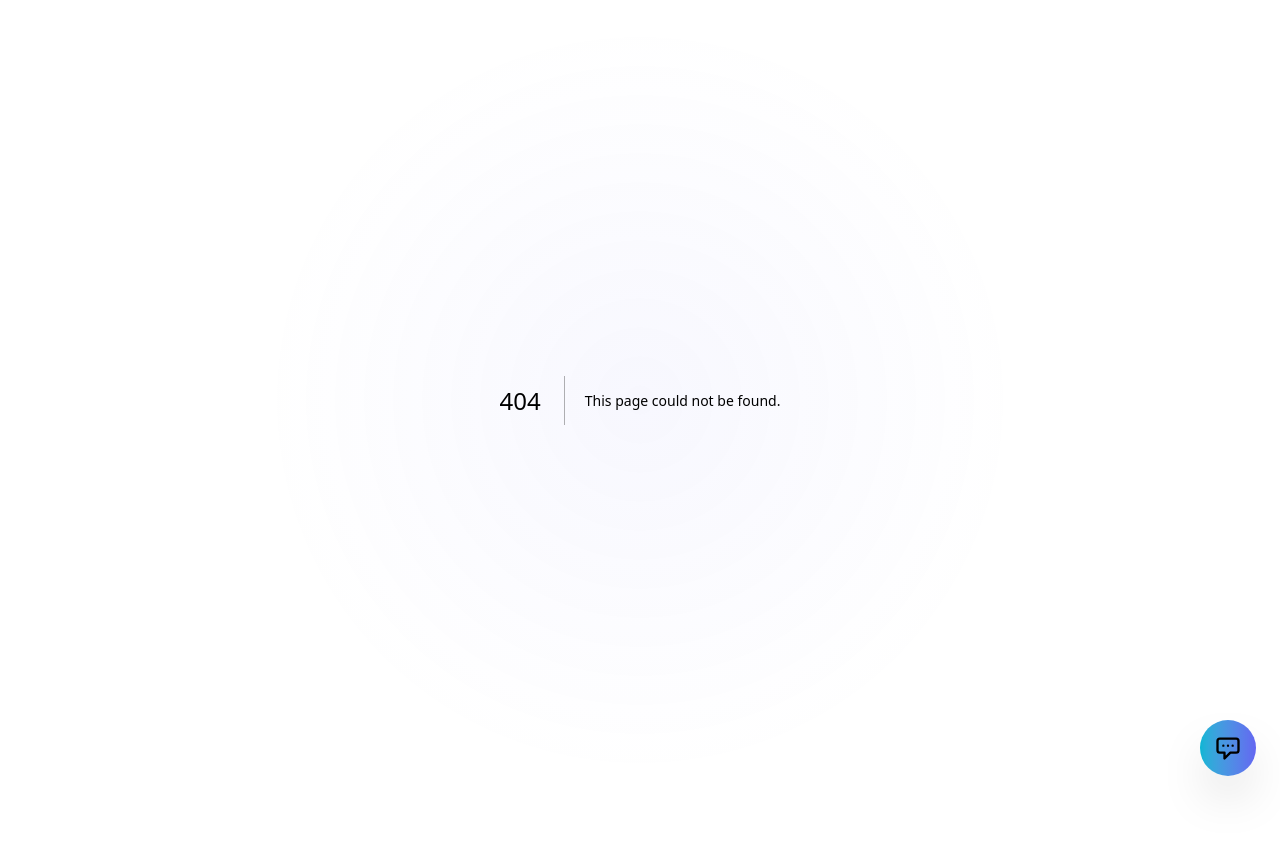
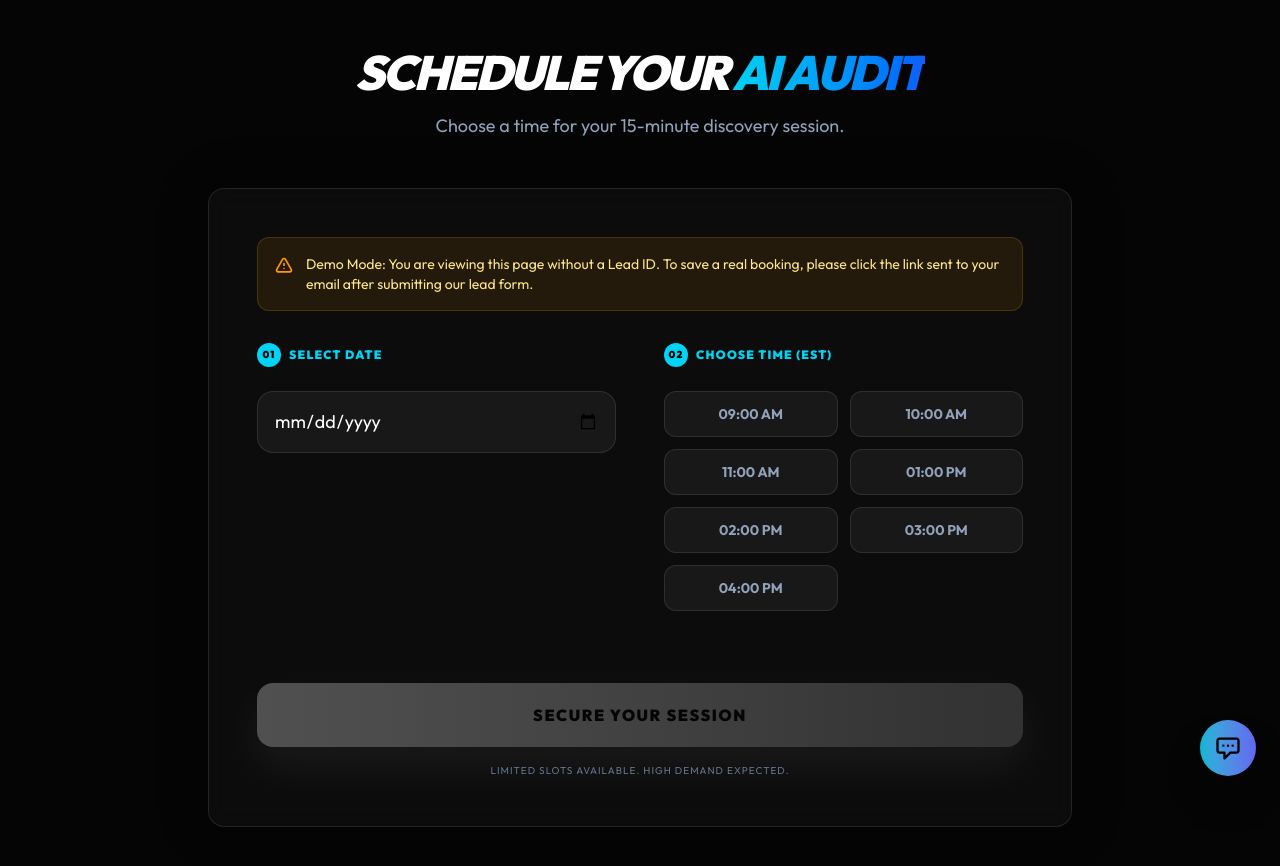
Before and after one commit to llazober/Datalazo, a Next.js app: page /book in a window 1280 px wide. Before the commit this address had no page. Shown: the top 866 px of the page. Before the commit the page ends 800 px from the top, so only its background shows below. Built offline with nearby package versions, Linux system fonts and the light colour scheme.

Commit message:
feat: implement premium Discovery Call scheduling system with CRM integration

```diff
--- /dev/null
+++ b/src/app/api/appointments/route.ts
@@ -0,0 +1,38 @@
+import { NextResponse } from 'next/server';
+import { prisma } from '@/lib/prisma';
+
+export async function POST(req: Request) {
+  try {
+    const { leadId, date, timeSlot } = await req.json();
+
+    if (!leadId || !date || !timeSlot) {
+      return NextResponse.json({ error: 'Missing booking details' }, { status: 400 });
+    }
+
+    // 1. Create the appointment
+    const appointment = await prisma.appointment.create({
+      data: {
+        leadId,
+        date: new Date(date),
+        timeSlot,
+      }
+    });
+
+    // 2. Update the Lead status to BOOKED
+    await prisma.lead.update({
+      where: { id: leadId },
+      data: { status: 'BOOKED' }
+    });
+
+    // 3. Optional: Notify n8n or admin here if needed
+    // For now, the database is updated correctly.
+
+    return NextResponse.json({
+      success: true,
+      appointment
+    });
+  } catch (error) {
+    console.error('Booking Error:', error);
+    return NextResponse.json({ error: 'Internal Server Error' }, { status: 500 });
+  }
+}
--- /dev/null
+++ b/src/app/book/page.tsx
@@ -0,0 +1,172 @@
+"use client";
+
+import React, { useState, useEffect, Suspense } from 'react';
+import { useSearchParams, useRouter } from 'next/navigation';
+
+function BookingContent() {
+  const searchParams = useSearchParams();
+  const router = useRouter();
+  const leadId = searchParams.get('id');
+
+  const [date, setDate] = useState('');
+  const [time, setTime] = useState('');
+  const [loading, setLoading] = useState(false);
+  const [success, setSuccess] = useState(false);
+  const [error, setError] = useState('');
+
+  const timeSlots = [
+    '09:00 AM', '10:00 AM', '11:00 AM',
+    '01:00 PM', '02:00 PM', '03:00 PM', '04:00 PM'
+  ];
+
+  const handleBooking = async (e: React.FormEvent) => {
+    e.preventDefault();
+    if (!leadId) {
+      setError('Invalid booking link. Please use the link provided in your email.');
+      return;
+    }
+    if (!date || !time) return;
+
+    setLoading(true);
+    setError('');
+
+    try {
+      const res = await fetch('/api/appointments', {
+        method: 'POST',
+        headers: { 'Content-Type': 'application/json' },
+        body: JSON.stringify({ leadId, date, timeSlot: time }),
+      });
+
+      if (res.ok) {
+        setSuccess(true);
+      } else {
+        setError('Failed to book. This slot might be taken.');
+      }
+    } catch (err) {
+      setError('Connection error. Please try again.');
+    } finally {
+      setLoading(false);
+    }
+  };
+
+  if (success) {
+    return (
+      <div className="flex flex-col items-center justify-center min-h-[60vh] text-center space-y-6 animate-in fade-in zoom-in duration-500">
+        <div className="w-20 h-20 bg-emerald-500/20 rounded-full flex items-center justify-center shadow-[0_0_30px_rgba(16,185,129,0.2)]">
+          <svg className="w-10 h-10 text-emerald-500" fill="none" stroke="currentColor" viewBox="0 0 24 24">
+            <path strokeLinecap="round" strokeLinejoin="round" strokeWidth="3" d="M5 13l4 4L19 7" />
+          </svg>
+        </div>
+        <h1 className="text-4xl font-bold text-white tracking-tight">Meeting Confirmed!</h1>
+        <p className="text-slate-400 max-w-md mx-auto text-lg">
+          We've locked in your discovery call for <span className="text-white font-bold">{date}</span> at <span className="text-white font-bold">{time}</span>.
+          A calendar invite has been sent to your email.
+        </p>
+        <button
+          onClick={() => router.push('/')}
+          className="px-8 py-3 bg-white/5 hover:bg-white/10 rounded-xl transition-all font-medium border border-white/10"
+        >
+          Return Home
+        </button>
+      </div>
+    );
+  }
+
+  return (
+    <div className="max-w-4xl mx-auto py-12 px-4">
+      <div className="text-center mb-12">
+        <h1 className="text-5xl font-black text-white mb-4 tracking-tighter uppercase italic">
+          Schedule Your <span className="text-transparent bg-clip-text bg-gradient-to-r from-cyan-400 to-blue-600">AI Audit</span>
+        </h1>
+        <p className="text-slate-400 text-lg">Choose a time for your 15-minute discovery session.</p>
+      </div>
+
+      <div className="glass p-8 md:p-12 shadow-[0_0_50px_rgba(0,0,0,0.3)]">
+        {!leadId && (
+          <div className="bg-amber-500/10 border border-amber-500/20 p-4 rounded-xl mb-8 flex items-start gap-3">
+            <svg className="w-5 h-5 text-amber-500 mt-0.5 shrink-0" fill="none" stroke="currentColor" viewBox="0 0 24 24">
+              <path strokeLinecap="round" strokeLinejoin="round" strokeWidth="2" d="M12 9v2m0 4h.01m-6.938 4h13.856c1.54 0 2.502-1.667 1.732-3L13.732 4c-.77-1.333-2.694-1.333-3.464 0L3.34 16c-.77 1.333.192 3 1.732 3z" />
+            </svg>
+            <p className="text-sm text-amber-200">
+              Demo Mode: You are viewing this page without a Lead ID. To save a real booking, please click the link sent to your email after submitting our lead form.
+            </p>
+          </div>
+        )}
+
+        <form onSubmit={handleBooking} className="grid grid-cols-1 md:grid-cols-2 gap-12">
+          {/* Step 1: Select Date */}
+          <div className="space-y-6">
+            <label className="text-xs uppercase font-black tracking-widest text-cyan-400 flex items-center gap-2">
+              <span className="w-6 h-6 rounded-full bg-cyan-400 text-black flex items-center justify-center text-[10px]">01</span>
+              Select Date
+            </label>
+            <input
+              type="date"
+              required
+              min={new Date().toISOString().split('T')[0]}
+              value={date}
+              onChange={(e) => setDate(e.target.value)}
+              className="w-full bg-white/5 border border-white/10 rounded-2xl p-4 text-white focus:outline-none focus:ring-2 focus:ring-cyan-500/50 transition-all text-lg appearance-none cursor-pointer"
+            />
+          </div>
+
+          {/* Step 2: Select Time */}
+          <div className="space-y-6">
+            <label className="text-xs uppercase font-black tracking-widest text-cyan-400 flex items-center gap-2">
+              <span className="w-6 h-6 rounded-full bg-cyan-400 text-black flex items-center justify-center text-[10px]">02</span>
+              Choose Time (EST)
+            </label>
+            <div className="grid grid-cols-2 gap-3">
+              {timeSlots.map((slot) => (
+                <button
+                  key={slot}
+                  type="button"
+                  onClick={() => setTime(slot)}
+                  className={`py-3 rounded-xl text-sm font-bold transition-all border ${
+                    time === slot
+                      ? 'bg-cyan-500 text-black border-cyan-400 shadow-[0_0_15px_rgba(6,182,212,0.4)]'
+                      : 'bg-white/5 text-slate-400 border-white/10 hover:border-white/20'
+                  }`}
+                >
+                  {slot}
+                </button>
+              ))}
+            </div>
+          </div>
+
+          {error && (
+            <div className="md:col-span-2 text-red-400 text-sm bg-red-500/10 p-4 rounded-xl border border-red-500/20 text-center">
+              {error}
+            </div>
+          )}
+
+          <div className="md:col-span-2 pt-6">
+            <button
+              disabled={loading || !date || !time}
+              className="w-full py-5 bg-gradient-to-r from-cyan-500 to-blue-600 text-black font-black uppercase tracking-widest rounded-2xl hover:scale-[1.02] active:scale-[0.98] transition-all disabled:opacity-50 disabled:grayscale disabled:hover:scale-100 shadow-[0_20px_40px_rgba(6,182,212,0.2)]"
+            >
+              {loading ? 'Processing...' : 'Secure Your Session'}
+            </button>
+            <p className="text-center text-[10px] text-slate-500 mt-4 uppercase tracking-widest">
+              Limited slots available. High demand expected.
+            </p>
+          </div>
+        </form>
+      </div>
+    </div>
+  );
+}
+
+export default function BookingPage() {
+  return (
+    <div className="min-h-screen bg-[#050505] selection:bg-cyan-500/30">
+      <Suspense fallback={
+        <div className="min-h-screen flex items-center justify-center">
+          <div className="w-12 h-12 border-4 border-cyan-500/20 border-t-cyan-500 rounded-full animate-spin" />
+        </div>
+      }>
+        <BookingContent />
+      </Suspense>
+    </div>
+  );
+}
--- a/src/components/LeadTable.tsx
+++ b/src/components/LeadTable.tsx
@@ -52,6 +52,7 @@ export default function LeadTable({ initialLeads }: { initialLeads: Lead[] }) {
       case 'LOST': return 'bg-rose-500/20 text-rose-400 border-rose-500/30';
       case 'MAYBE': return 'bg-amber-500/20 text-amber-400 border-amber-500/30';
       case 'CONTACTED': return 'bg-cyan-500/20 text-cyan-400 border-cyan-500/30';
+      case 'BOOKED': return 'bg-purple-500/20 text-purple-400 border-purple-500/30';
       default: return 'bg-slate-500/20 text-slate-400 border-slate-500/30';
     }
   };
@@ -120,6 +121,7 @@ export default function LeadTable({ initialLeads }: { initialLeads: Lead[] }) {
                 >
                   <option value="IN_REVIEW">In Review</option>
                   <option value="CONTACTED">Contacted</option>
+                  <option value="BOOKED">Booked 📅</option>
                   <option value="MAYBE">Maybe</option>
                   <option value="WON">Won</option>
                   <option value="LOST">Lost</option>
```
Also changed, not shown: 1 other file (tests, documents, lock files or other folders).
